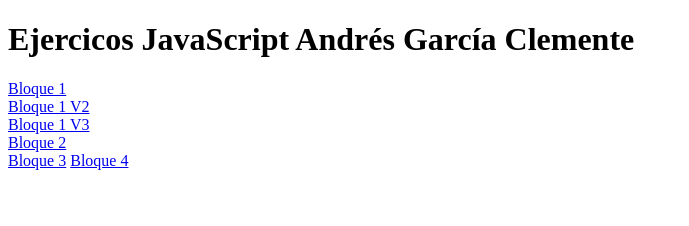
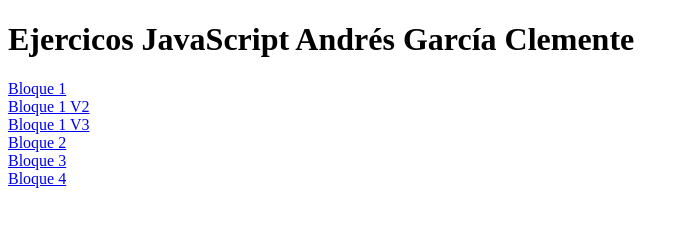
Before and after one commit to agarcle1210/A.W., a plain HTML site: page index.html in a window 1280 px wide. Shown: the whole page, without its empty margins (0-689 px from the left). Drawn offline with Linux system fonts and the light colour scheme.

Commit message:
Update index.html

```diff
--- a/index.html
+++ b/index.html
@@ -11,7 +11,7 @@
     <a href="ejerciciosb1v2.html">Bloque 1 V2</a><br>
     <a href="ejerciciosb1v3.html">Bloque 1 V3</a><br>
     <a href="ejerciciosb2.html">Bloque 2</a><br>
-    <a href="ejerciciosb3.html">Bloque 3</a>
-    <a href="ejerciciosb4.html">Bloque 4</a>
+    <a href="ejerciciosb3.html">Bloque 3</a><br>
+    <a href="ejerciciosb4.html">Bloque 4</a><br>
 </body>
 </html>
```
